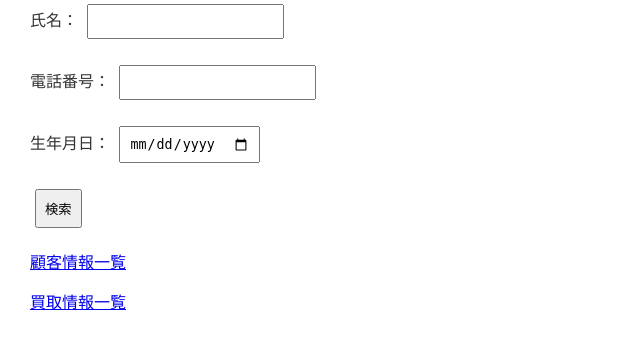
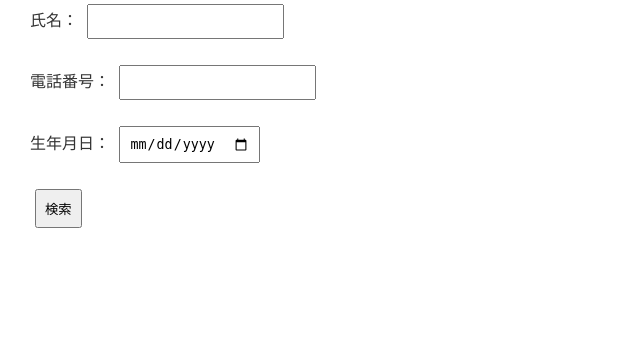
Before and after one commit to erina-code/precious_metal, a PHP site: page /purchase_add.php in a window 1280 px wide. Shown: the part 189-543 px from the top of the page, without its empty margins (0-640 px from the left). Run offline with PHP 8.4, Linux system fonts and the light colour scheme; data that the repository does not hold is empty; a stand-in replaces the project's code that opens the database connection; some libraries are stand-ins or nearby versions.

Commit message:
Modify purchase_add.php layout and remove links
Updated the purchase information registration page layout and removed unnecessary links.

```diff
--- a/purchase_add.php
+++ b/purchase_add.php
@@ -57,7 +57,7 @@ try{
 ?>
 
 <h1>買取情報登録</h1>
-<table border="1">
+<table class="purchase_search_table" border="1">
   <tr>
     <th>顧客ID</th>
     <th>氏　名</th>
@@ -100,13 +100,6 @@ try{
     </p>
 </form>
 
-<p>
-  <a href="customer_list.php">顧客情報一覧</a>
-</p>
-<p>
-  <a href="purchase_list.php">買取情報一覧</a>
-</p>
-
 <?php
 }catch(PDOException $e){
   echo '<p>エラー！：'. str2html($e -> getMessage()). '</p>';
```
